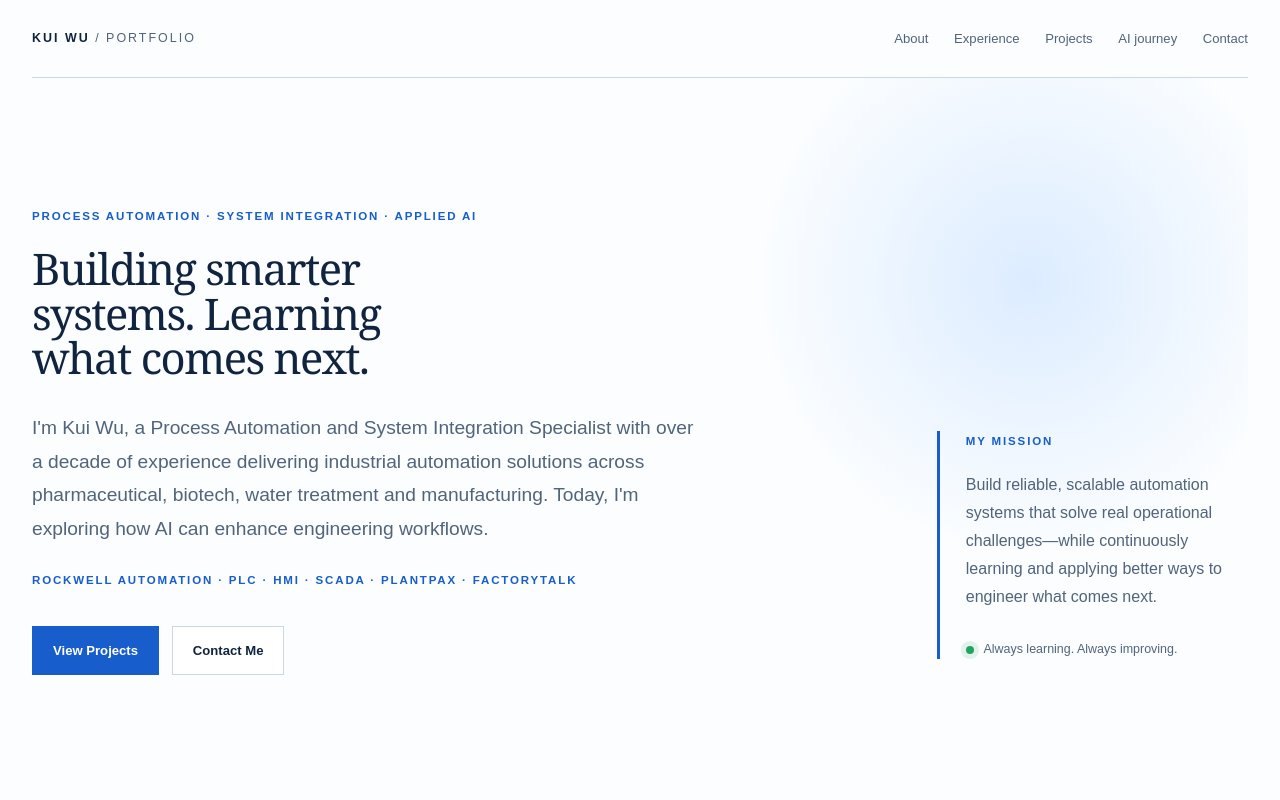
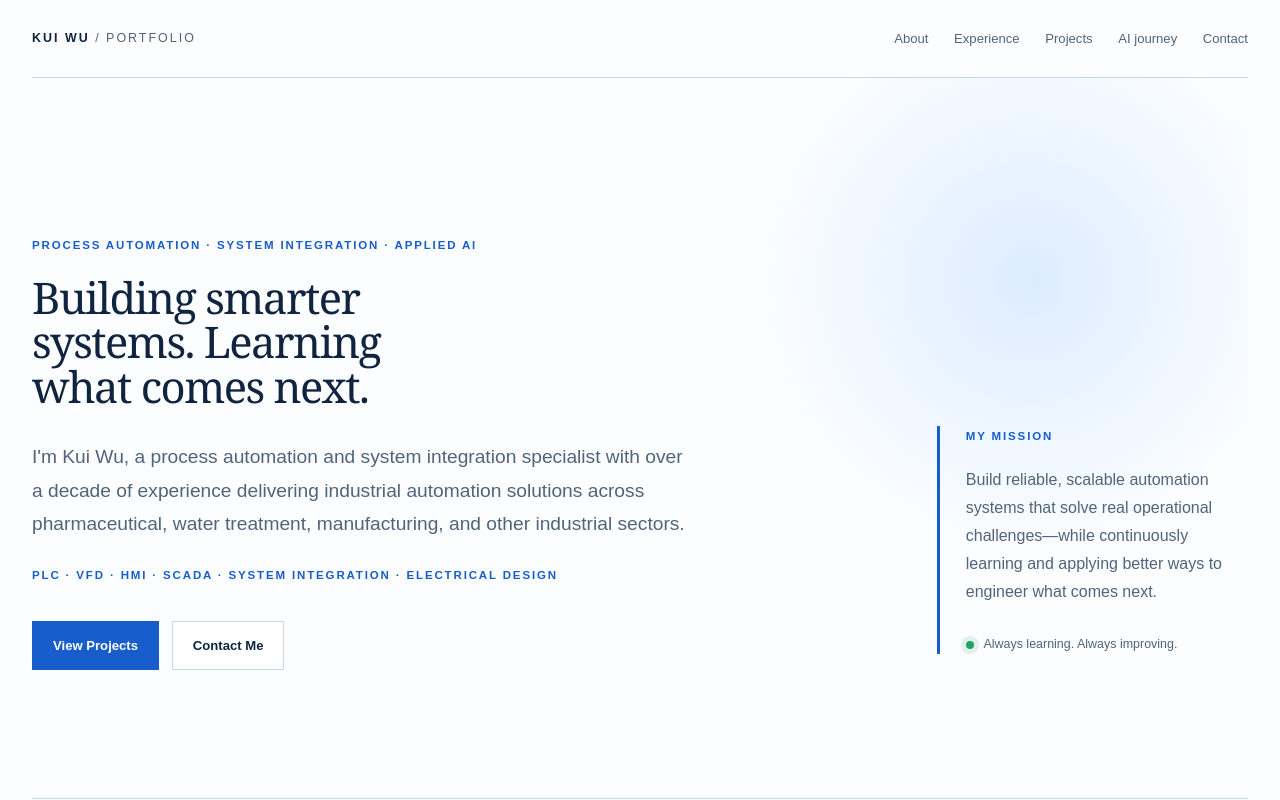
Before and after one commit to kwcontrols/KW-Portfolio, a Next.js app: page / in a window 1280 px wide. Shown: the top 800 px of the page. Built offline with nearby package versions, Linux system fonts and the light colour scheme.

Commit message:
Refine hero experience summary

```diff
--- a/app/page.tsx
+++ b/app/page.tsx
@@ -55,14 +55,13 @@ export default function Home() {
             <p className="eyebrow">Process automation · System integration · Applied AI</p>
             <h1>Building smarter systems. Learning what comes next.</h1>
             <p className="hero-lede">
-              I&apos;m Kui Wu, a Process Automation and System Integration Specialist
+              I&apos;m Kui Wu, a process automation and system integration specialist
               with over a decade of experience delivering industrial automation
-              solutions across pharmaceutical, biotech, water treatment and
-              manufacturing. Today, I&apos;m exploring how AI can enhance engineering
-              workflows.
+              solutions across pharmaceutical, water treatment, manufacturing, and
+              other industrial sectors.
             </p>
             <p className="eyebrow hero-tools">
-              Rockwell Automation · PLC · HMI · SCADA · PlantPAx · FactoryTalk
+              PLC · VFD · HMI · SCADA · System Integration · Electrical Design
             </p>
             <div className="hero-actions">
               <a className="button button-primary" href="#projects">View Projects</a>
```
